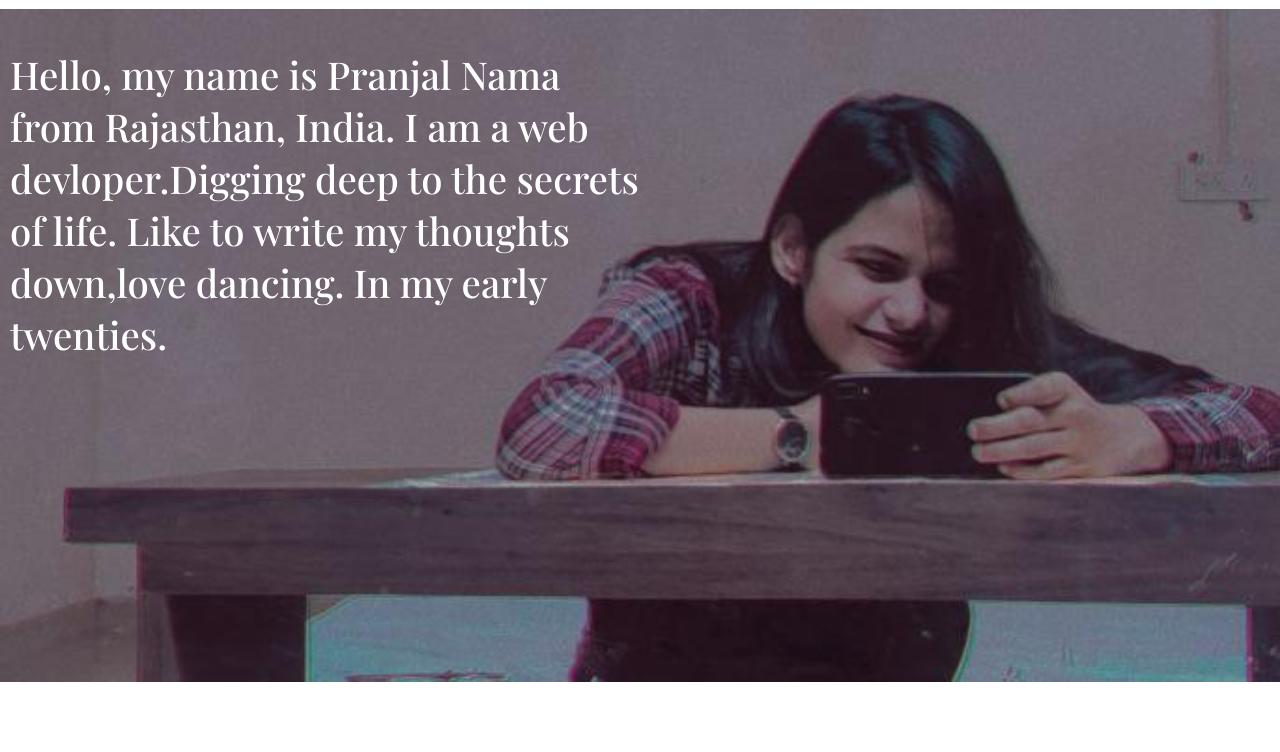
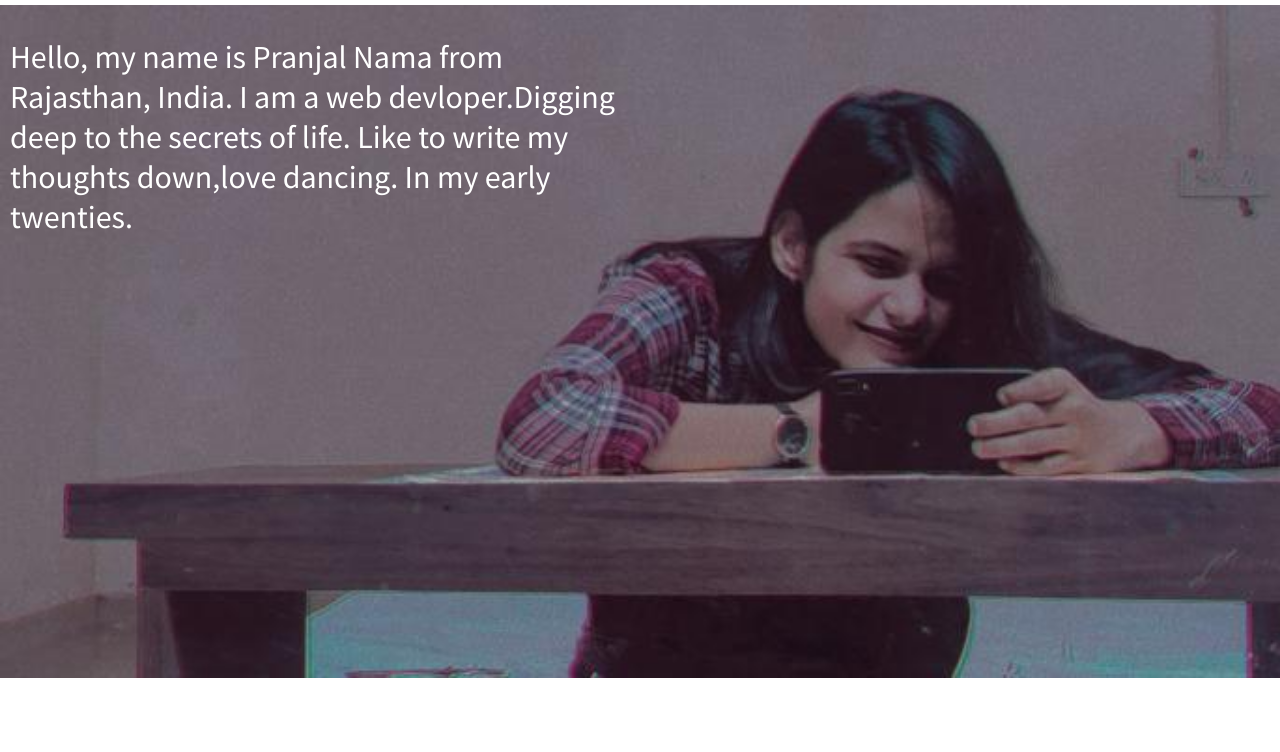
Before and after one commit to pranjal-nama/Blogsite, a plain HTML site: page index.html in a window 1280 px wide. Shown: the part 94-846 px from the top of the page. Drawn offline with nearby package versions, Linux system fonts and the light colour scheme.

Commit message:
updated style.css

```diff
--- a/style.css
+++ b/style.css
@@ -1,8 +1,8 @@
-@import url('https://fonts.googleapis.com/css2?family=Playfair+Display:wght@500&display=swap');
+@import url('https://fonts.googleapis.com/css2?family=Source+Sans+Pro&display=swap');
 
 body {
     /* background-color: bisque; */
-    font-family: 'Playfair Display', serif;
+    font-family: 'Source Sans Pro', sans-serif;
     margin: 0;
 }
 
@@ -49,7 +49,7 @@ h1 {
     position: absolute;
     left: 10px;
     width: 50%;
-    font-size: 3vw;
+    font-size: 2.5vw;
     color: white;
 }
 
```
